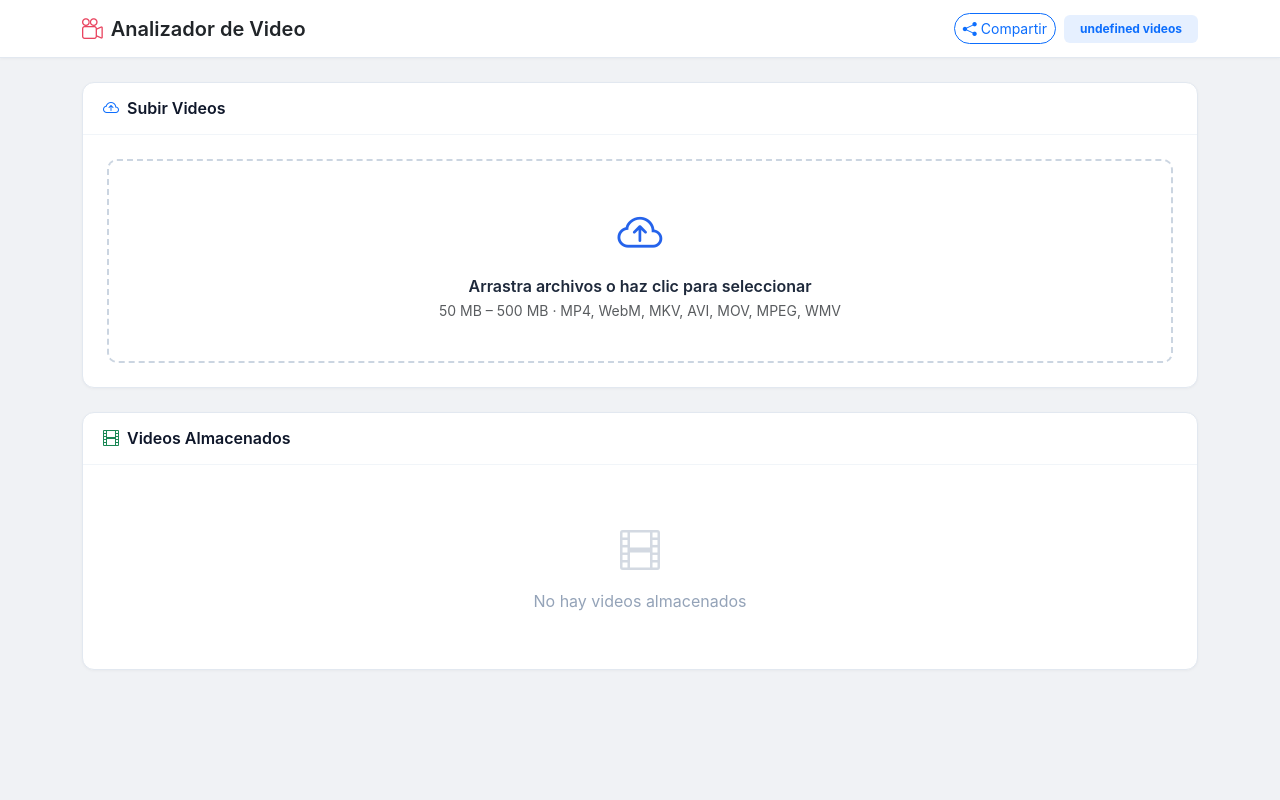
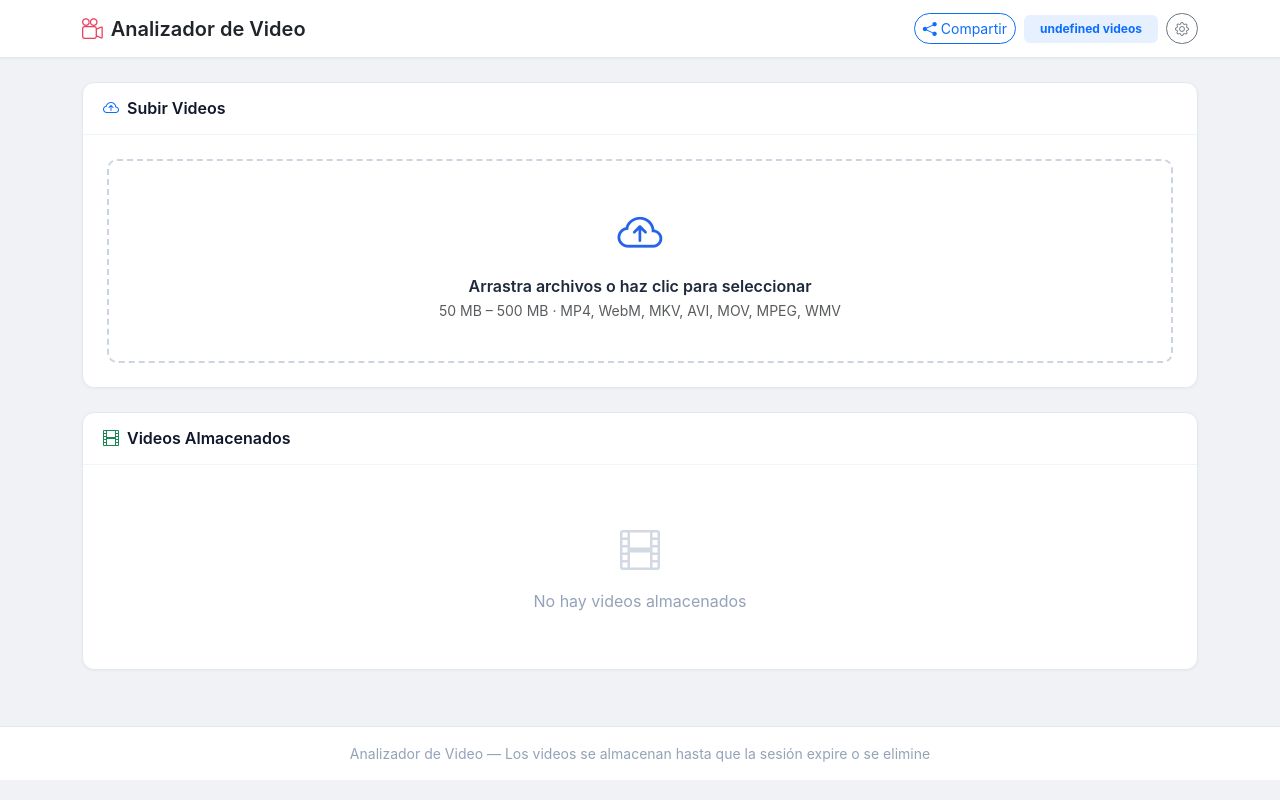
Before and after one commit to jeironpro/analizador-video, a Flask app: template templates/index.html in a window 1280 px wide. Run offline with Flask 3, Linux system fonts and the light colour scheme; the template is opened without the code that fills it, so the values that code supplies are empty; some libraries are stand-ins or nearby versions.

Commit message:
Agregando footer y corrigiendo sesiones

```diff
--- a/app.py
+++ b/app.py
@@ -200,6 +200,42 @@ def session_view(code):
     return resp
 
 
+@app.route("/api/session")
+def session_info():
+    code = _session_required()
+    if not code:
+        return jsonify({"error": "Sesión no válida"}), 401
+    return jsonify({"code": code})
+
+
+@app.route("/api/session/delete", methods=["POST"])
+def session_delete():
+    code = _session_required()
+    if not code:
+        return jsonify({"error": "Sesión no válida"}), 401
+    from models import QueueItem
+    videos = Video.query.filter_by(session_id=code).all()
+    for v in videos:
+        fpath = os.path.join(app.config["UPLOAD_FOLDER"], code, v.filename)
+        if os.path.exists(fpath):
+            os.remove(fpath)
+        db.session.delete(v)
+    QueueItem.query.filter_by(session_id=code).delete()
+    sess = db.session.get(Session, code)
+    if sess:
+        db.session.delete(sess)
+    db.session.commit()
+    sdir = os.path.join(app.config["UPLOAD_FOLDER"], code)
+    if os.path.exists(sdir):
+        try:
+            os.rmdir(sdir)
+        except OSError:
+            pass
+    resp = jsonify({"message": "Sesión eliminada"})
+    resp.set_cookie("session_code", "", expires=0)
+    return resp
+
+
 # ---------------------------------------------------------------------------
 # API routes (all require valid session)
 # ---------------------------------------------------------------------------
--- a/static/app.js
+++ b/static/app.js
@@ -3,6 +3,8 @@
   const fileInput = document.getElementById('fileInput');
   const progressBar = document.getElementById('progressBar');
   const progressFill = document.getElementById('progressFill');
+
+  // Confirm modal
   const confirmModal = new bootstrap.Modal('#confirmModal');
   const confirmMessage = document.getElementById('confirmMessage');
   const confirmOk = document.getElementById('confirmOk');
@@ -24,9 +26,29 @@
       function hideHandler() { cleanup(); resolve(false); }
     });
   }
+
+  // Join session modal
+  const joinModal = new bootstrap.Modal('#joinModal');
+  const joinInput = document.getElementById('joinCodeInput');
+  document.getElementById('joinOk').addEventListener('click', () => {
+    const code = joinInput.value.trim().toUpperCase();
+    if (code.length === 8) {
+      joinModal.hide();
+      window.location.href = '/s/' + code + '/';
+    }
+  });
+  joinInput.addEventListener('keydown', e => {
+    if (e.key === 'Enter') document.getElementById('joinOk').click();
+  });
+  joinInput.addEventListener('input', () => {
+    joinInput.value = joinInput.value.toUpperCase().replace(/[^A-Z0-9]/g, '');
+  });
+  joinModal._element.addEventListener('hidden.bs.modal', () => { joinInput.value = ''; });
+
   const queueCard = document.getElementById('queueCard');
   const queueContainer = document.getElementById('queueContainer');
   const videoContainer = document.getElementById('videoContainer');
+  const sessionCodeEl = document.getElementById('sessionCode');
   const esMap = {};
 
   const STATUS_MAP = {
@@ -54,6 +76,37 @@
     const map = { mp4: 'file-play', webm: 'file-play', mkv: 'file-earmark', avi: 'file-earmark', mov: 'file-play', mpeg: 'file-play', wmv: 'file-earmark' };
     return 'bi-' + (map[ext.replace('.','')] || 'file-earmark');
   }
+
+  // ───────── Session ─────────
+  function loadSession() {
+    fetch('/api/session')
+      .then(r => r.json())
+      .then(d => { if (d.code) sessionCodeEl.textContent = d.code; })
+      .catch(() => {});
+  }
+
+  window.unirseSesion = function () { joinModal.show(); };
+
+  window.copiarEnlace = function () {
+    const url = window.location.href;
+    navigator.clipboard.writeText(url).then(() => {
+      const btn = document.querySelector('[onclick="copiarEnlace()"]');
+      if (!btn) return;
+      const orig = btn.innerHTML;
+      btn.innerHTML = '<i class="bi bi-check-lg"></i> Copiado';
+      setTimeout(() => btn.innerHTML = orig, 2000);
+    }).catch(() => {});
+  };
+
+  window.eliminarSesion = async function () {
+    const ok = await showConfirm('¿Eliminar toda la sesión? Se borrarán todos los videos, archivos y datos. Esta acción no se puede deshacer.');
+    if (!ok) return;
+    fetch('/api/session/delete', { method: 'POST' })
+      .then(r => {
+        if (r.ok) window.location.href = '/';
+      })
+      .catch(() => {});
+  };
 
   // ───────── Upload ─────────
   uploadZone.addEventListener('click', () => fileInput.click());
@@ -239,12 +292,10 @@
     const existingIds = new Set(items.map(i => i.temp_id));
     let activeCount = 0;
 
-    // Render or update each item
     items.forEach(item => {
       if (item.status !== 'done' && item.status !== 'error') activeCount++;
       const el = document.getElementById('q-' + item.temp_id);
       if (el) {
-        // Update existing
         setQueueStatus(item.temp_id, item.status);
         if (item.status === 'uploaded') {
           const actions = document.getElementById('q-actions-' + item.temp_id);
@@ -262,7 +313,6 @@
           if (!esMap[item.temp_id]) startQueueStream(item.temp_id);
         }
       } else {
-        // New item
         queueContainer.insertAdjacentHTML('beforeend', makeQueueItem(item));
         if (item.status === 'processing' || item.status === 'queued') {
           startQueueStream(item.temp_id);
@@ -270,7 +320,6 @@
       }
     });
 
-    // Remove stale items
     document.querySelectorAll('#queueContainer > .queue-item').forEach(el => {
       const id = el.id.replace(/^q-/, '');
       if (id && !existingIds.has(id)) el.remove();
@@ -337,19 +386,9 @@
   };
 
   // ───────── Init ─────────
+  loadSession();
   loadQueue();
   loadVideos();
-
-  window.copiarEnlace = function () {
-    const url = window.location.href;
-    navigator.clipboard.writeText(url).then(() => {
-      const btn = document.querySelector('[onclick="copiarEnlace()"]');
-      if (!btn) return;
-      const orig = btn.innerHTML;
-      btn.innerHTML = '<i class="bi bi-check-lg"></i> Copiado';
-      setTimeout(() => btn.innerHTML = orig, 2000);
-    }).catch(() => {});
-  };
 
   let queueES = null;
   function connectQueueSSE() {
--- a/static/style.css
+++ b/static/style.css
@@ -177,3 +177,12 @@ body {
 @media (min-width: 992px) {
   .video-grid { grid-template-columns: repeat(3, 1fr); }
 }
+
+/* Footer */
+.footer-custom {
+  background: #fff;
+  border-top: 1px solid #e2e8f0;
+  padding: 1rem 0;
+  margin-top: 2rem;
+  color: #94a3b8;
+}
--- a/templates/index.html
+++ b/templates/index.html
@@ -11,17 +11,33 @@
 </head>
 <body>
 
-<nav class="navbar navbar-custom">
+<nav class="navbar navbar-custom navbar-expand-sm">
   <div class="container">
     <span class="navbar-brand mb-0 d-flex align-items-center gap-2 fw-semibold text-dark">
       <i class="bi bi-camera-reels" style="color:#e94560;font-size:1.3rem"></i>
       Analizador de Video
     </span>
-    <div class="d-flex align-items-center gap-2">
-      <button class="btn btn-sm btn-outline-primary rounded-pill" onclick="copiarEnlace()" title="Compartir sesión">
-        <i class="bi bi-share-fill"></i> Compartir
-      </button>
-      <span class="badge bg-primary bg-opacity-10 text-primary px-3 py-2" id="videoCount">0 videos</span>
+    <button class="navbar-toggler border-0" type="button" data-bs-toggle="collapse" data-bs-target="#navMenu">
+      <span class="navbar-toggler-icon"></span>
+    </button>
+    <div class="collapse navbar-collapse" id="navMenu">
+      <div class="d-flex flex-wrap align-items-center gap-2 ms-auto">
+        <button class="btn btn-sm btn-outline-primary rounded-pill" onclick="copiarEnlace()" title="Compartir sesión">
+          <i class="bi bi-share-fill"></i> Compartir
+        </button>
+        <span class="badge bg-light text-dark border px-2 py-1 small" id="sessionCode"></span>
+        <span class="badge bg-primary bg-opacity-10 text-primary px-3 py-2" id="videoCount">0 videos</span>
+        <div class="dropdown">
+          <button class="btn btn-sm btn-outline-secondary rounded-pill" data-bs-toggle="dropdown">
+            <i class="bi bi-gear"></i>
+          </button>
+          <ul class="dropdown-menu dropdown-menu-end shadow-sm border-0 rounded-3">
+            <li><button class="dropdown-item" onclick="unirseSesion()"><i class="bi bi-box-arrow-in-right"></i> Unirse a sesión</button></li>
+            <li><hr class="dropdown-divider"></li>
+            <li><button class="dropdown-item text-danger" onclick="eliminarSesion()"><i class="bi bi-trash3"></i> Eliminar sesión</button></li>
+          </ul>
+        </div>
+      </div>
     </div>
   </div>
 </nav>
@@ -78,12 +94,19 @@
 
 </div>
 
+<footer class="footer-custom">
+  <div class="container text-center">
+    <p class="small mb-0">Analizador de Video &mdash; Los videos se almacenan hasta que la sesión expire o se elimine</p>
+  </div>
+</footer>
+
+<!-- Confirm modal (reusable) -->
 <div class="modal fade" id="confirmModal" tabindex="-1">
   <div class="modal-dialog modal-dialog-centered">
     <div class="modal-content" style="border: none; border-radius: 12px;">
       <div class="modal-body text-center py-4">
         <i class="bi bi-exclamation-triangle text-danger" style="font-size: 2rem;"></i>
-        <p class="mt-2 mb-0" id="confirmMessage">¿Eliminar este video definitivamente?</p>
+        <p class="mt-2 mb-0" id="confirmMessage"></p>
       </div>
       <div class="modal-footer d-flex justify-content-center gap-2 border-0 pt-0 pb-3">
         <button class="btn btn-outline-secondary px-4" data-bs-dismiss="modal">Cancelar</button>
@@ -93,6 +116,24 @@
   </div>
 </div>
 
+<!-- Join session modal -->
+<div class="modal fade" id="joinModal" tabindex="-1">
+  <div class="modal-dialog modal-dialog-centered modal-sm">
+    <div class="modal-content" style="border: none; border-radius: 12px;">
+      <div class="modal-body text-center py-4">
+        <i class="bi bi-box-arrow-in-right text-primary" style="font-size: 2rem;"></i>
+        <p class="mt-2 mb-1 fw-semibold">Unirse a sesión</p>
+        <p class="text-muted small mb-3">Ingresa el código de 8 caracteres</p>
+        <input type="text" class="form-control text-center text-uppercase" id="joinCodeInput" maxlength="8" placeholder="ABC12345" style="font-family: monospace; font-size:1.2rem; letter-spacing: .2em;">
+      </div>
+      <div class="modal-footer d-flex justify-content-center gap-2 border-0 pt-0 pb-3">
+        <button class="btn btn-outline-secondary px-4" data-bs-dismiss="modal">Cancelar</button>
+        <button class="btn btn-primary px-4" id="joinOk">Unirse</button>
+      </div>
+    </div>
+  </div>
+</div>
+
 <script src="https://cdn.jsdelivr.net/npm/bootstrap@5.3.5/dist/js/bootstrap.bundle.min.js"></script>
 <script src="/static/app.js"></script>
 </body>
```
